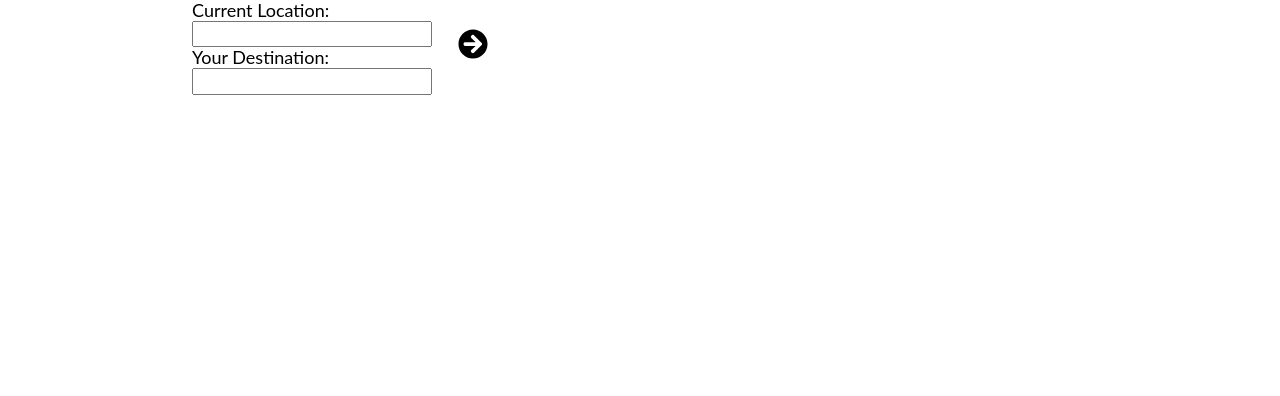
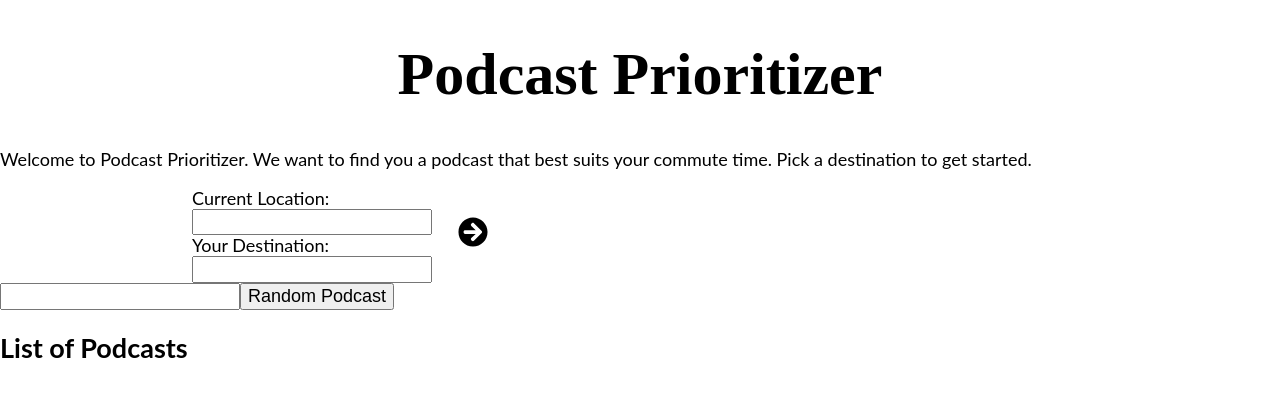
Before and after one commit to capibara33/podcastPrioritizer, a React (Create React App) app: page / in a window 1280 px wide. Shown: the top 396 px of the page. Built offline with nearby package versions, Linux system fonts and the light colour scheme.

Commit message:
added skeleton html

```diff
--- a/src/components/App.js
+++ b/src/components/App.js
@@ -1,6 +1,9 @@
 import { Fragment } from 'react';
 import '../styles/App.css';
+import LandingPage from './LandingPage';
 import LocationForm from './LocationForm';
+import PodcastSearch from './PodcastSearch';
+import PodcastResults from './PodcastResults';
 
 function App() {
   return (
@@ -8,8 +11,10 @@ function App() {
 
 
 
-
+      <LandingPage />
       <LocationForm />
+      <PodcastSearch />
+      <PodcastResults />
 
     </Fragment>
   );
--- a/src/components/PodcastResults.js
+++ b/src/components/PodcastResults.js
@@ -1,7 +1,8 @@
 
 const PodcastResults = () => {
+    return (
         <div className="podcastResults">
-        <h2>List of Podcast</h2>
+            <h2>List of Podcasts</h2>
             <ul>
             {/* {
                 podcasts.map((podcast)=>{
@@ -13,6 +14,7 @@ const PodcastResults = () => {
             } */}
             </ul>
         </div>
+    )
 }
 
 export default PodcastResults
```
Lines whose indentation alone changed are shown as unchanged.
